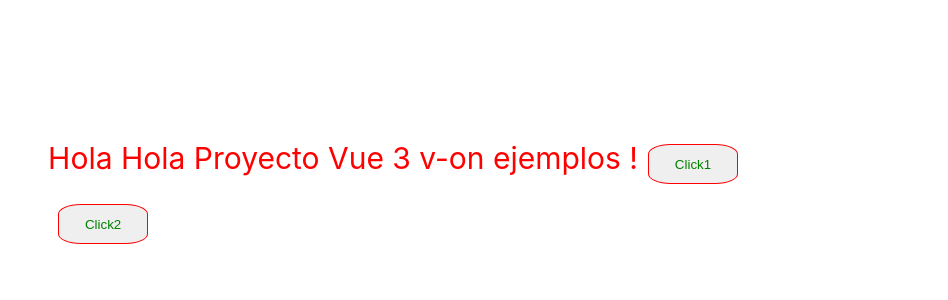
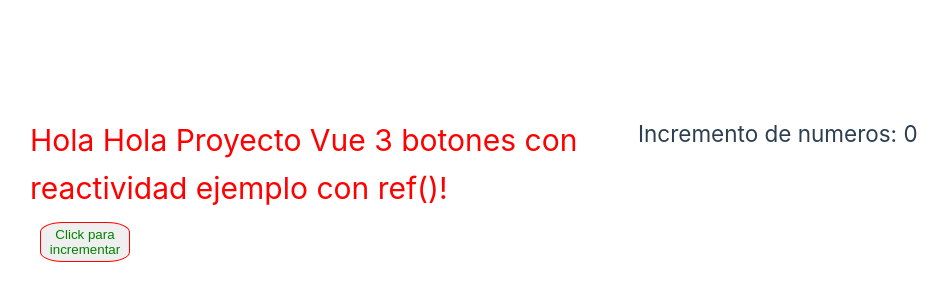
Before and after one commit to daigogeassdark/mi-primer-vue, a Vue app: page / in a window 1280 px wide. Shown: the part 206-506 px from the top of the page, without its empty margins (2-950 px from the left). Built offline with nearby package versions, Linux system fonts and the light colour scheme.

Commit message:
Ejemplo de reactividad usando ref

```diff
--- a/src/App.vue
+++ b/src/App.vue
@@ -1,20 +1,23 @@
 <script setup>
- const name = 'Hola Proyecto Vue 3 v-on ejemplos '
+import { ref } from 'vue';
 
-const click1 = (message) => {
-  console.log(message)
-}
-const click2 = (message) => {
-  console.log(message)
+ const name = 'Hola Proyecto Vue 3 botones con reactividad ejemplo con ref()'
+ //se usa ref para hacer reactiva la variable contador
+const contador = ref(0);
+//se usa const para hacer reactiva la variable contador con una funcion de flecha
+const incrementar = () => {
+   contador.value++
+  console.log('Click 1 incrementar'+contador)
 }
 </script>
 
 <template>
  <h1>Hola {{ name }}!</h1>
- <!--Click 1 avreviado-->
-  <button @click="click1('mensaje 1')" class="btn btn-info">Click1</button>
-  <!--Click 2 completo-->
-  <button v-on:click="click2('mensaje 2')" class="btn btn-sucess">Click2</button>
+
+ <h2>Incremento de numeros: {{ contador }} </h2>
+ <!--Click 1 incrementar-->
+  <button @click="incrementar">Click para incrementar</button>
+
 </template>
 <style>
 button{
```
